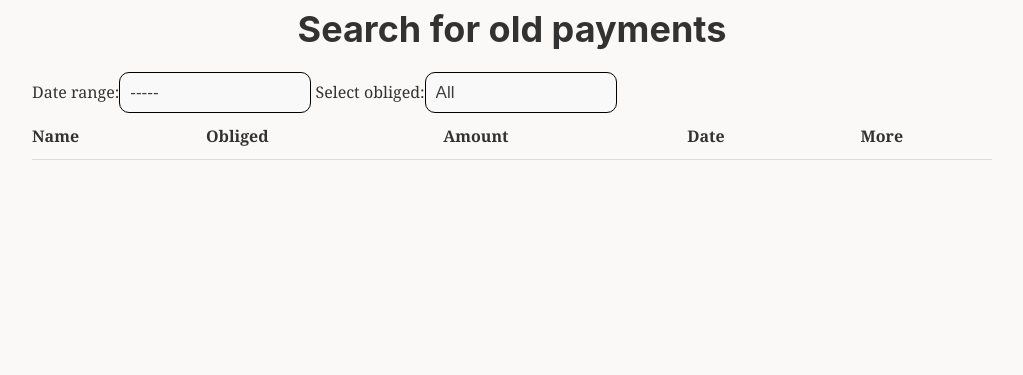
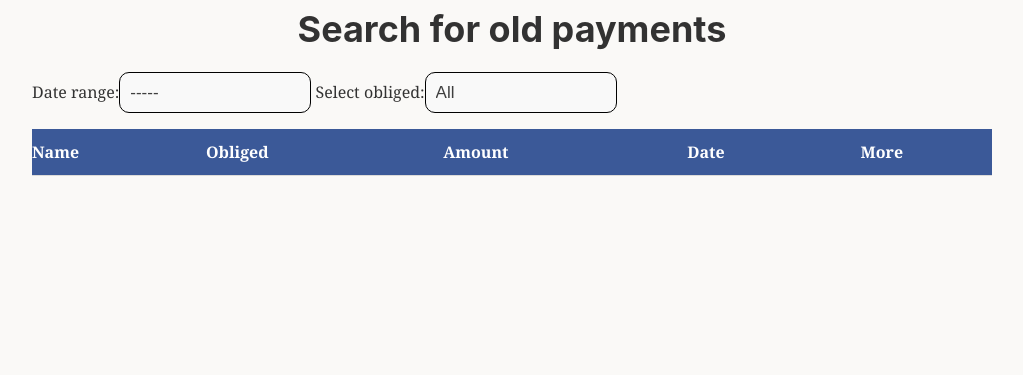
Before and after one commit to knaiskes/paymentReminder, a Django app: page /payments/history/ in a window 1280 px wide. Shown: the part 55-430 px from the top of the page, without its empty margins (128-1151 px from the left). Run offline with Django 3.2, Linux system fonts and the light colour scheme; data that the repository does not hold is empty.

Commit message:
add background color to th's of tables

```diff
--- a/payments/templates/payments/history.html
+++ b/payments/templates/payments/history.html
@@ -6,7 +6,9 @@
 
 <form name='\historyForm' method = "POST">
   {% csrf_token %}
-  {{ form }}
+  <p>
+    {{ form }}
+    </p>
   <noscript><input type = "submit" value = "Submit"></noscript>
   </form>
 
--- a/static/css/style.css
+++ b/static/css/style.css
@@ -80,6 +80,10 @@ table {
   width: 100%;
 }
 
+th {
+    background-color: #3B5998;
+    color: #FFFFFF;
+}
 td,
 th {
   text-align: left;
```
